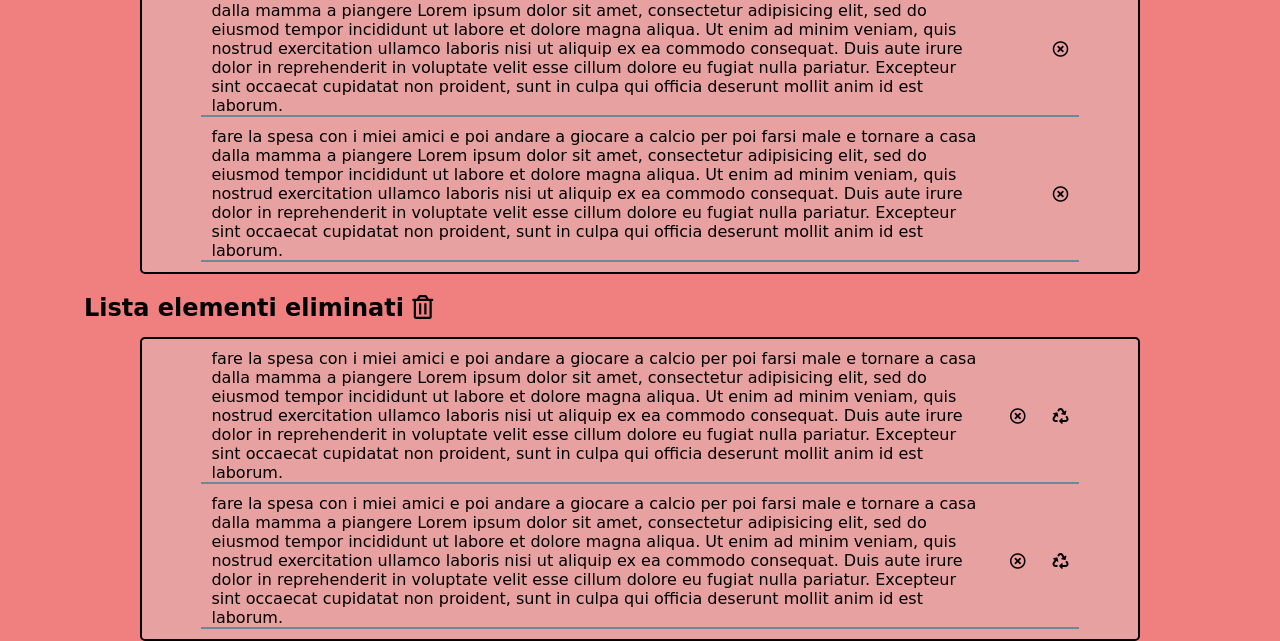
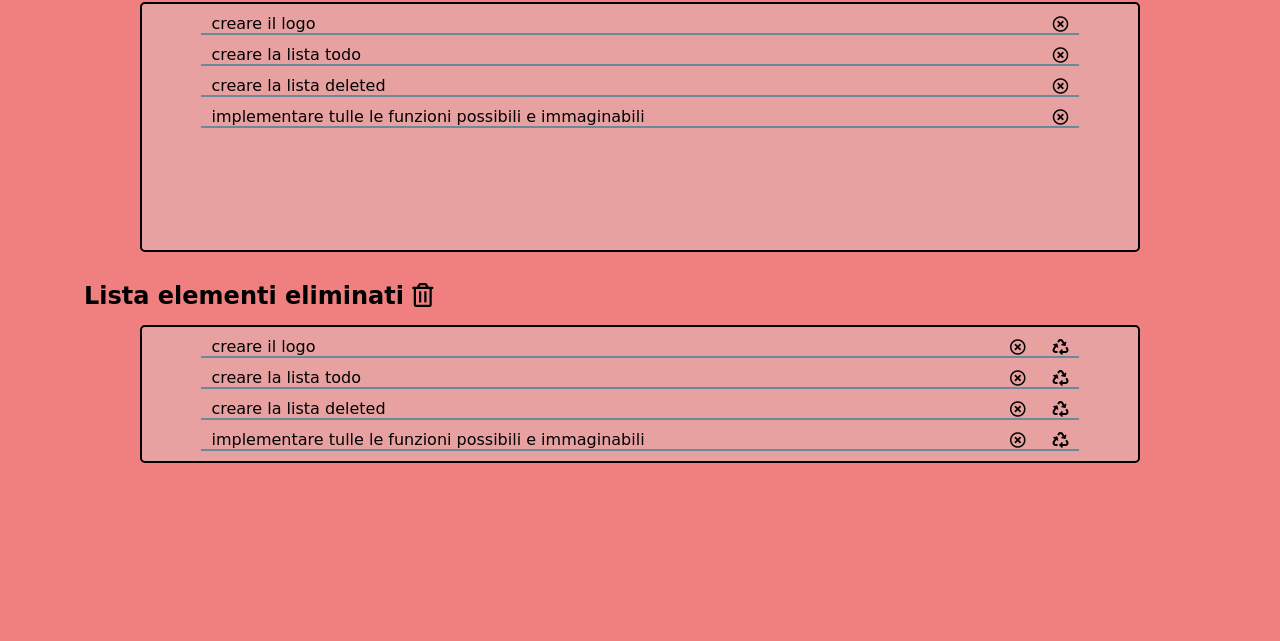
Before and after one commit to Yuri-Gianlorenzi/vue-todolist, a plain HTML site: page index.html in a window 1280 px wide. Shown: the part 248-889 px from the top of the page. After the commit the page ends 800 px from the top, so only its background shows below. Drawn offline with nearby package versions, Linux system fonts and the light colour scheme; a web font is replaced by a local one.

Commit message:
add v-for in html to create the list from the two array in data

```diff
--- a/css/style.css
+++ b/css/style.css
@@ -97,7 +97,8 @@ header {
   background-color: rgba(217, 217, 217, 0.37);
   border-radius: 5px;
   border: 2px solid black;
-
+  overflow-y: scroll;
+  min-height: 250px;
 }
 
 .todo_list ul {
@@ -122,12 +123,15 @@ header {
   width: 90%;
 }
 
+
+
 /* / TODO LIST CONTAINER ----------------------------------- */
 
 /* DELETED TODO LIST CONTAINER */
 
 .deleted_todo {
   margin-top: 20px;
+  min-height: 250px;
 }
 
 .deleted_todo h2 {
@@ -136,10 +140,13 @@ header {
 
 .deleted_todo_list {
   width: 90%;
+  min-height: 50px;
+  max-height: 220px;
   margin: auto;
   background-color: rgba(217, 217, 217, 0.37);
   border-radius: 5px;
   border: 2px solid black;
+  overflow-y: scroll;
 
 }
 
--- a/index.html
+++ b/index.html
@@ -38,9 +38,16 @@
 
     <!-- to do list container -->
     <div class="todo_list">
+      <!-- usiamo un v-for per creare la lista dall'array todolist dell'app vue -->
       <ul>
-        <li><span>fare la spesa con i miei amici e poi andare a giocare a calcio per poi farsi male e tornare a casa dalla mamma a piangere Lorem ipsum dolor sit amet, consectetur adipisicing elit, sed do eiusmod tempor incididunt ut labore et dolore magna aliqua. Ut enim ad minim veniam, quis nostrud exercitation ullamco laboris nisi ut aliquip ex ea commodo consequat. Duis aute irure dolor in reprehenderit in voluptate velit esse cillum dolore eu fugiat nulla pariatur. Excepteur sint occaecat cupidatat non proident, sunt in culpa qui officia deserunt mollit anim id est laborum.</span><i class="far fa-times-circle"></i></li>
-        <li><span>fare la spesa con i miei amici e poi andare a giocare a calcio per poi farsi male e tornare a casa dalla mamma a piangere Lorem ipsum dolor sit amet, consectetur adipisicing elit, sed do eiusmod tempor incididunt ut labore et dolore magna aliqua. Ut enim ad minim veniam, quis nostrud exercitation ullamco laboris nisi ut aliquip ex ea commodo consequat. Duis aute irure dolor in reprehenderit in voluptate velit esse cillum dolore eu fugiat nulla pariatur. Excepteur sint occaecat cupidatat non proident, sunt in culpa qui officia deserunt mollit anim id est laborum.</span><i class="far fa-times-circle"></i></li>
+        <!-- esempio elemento della lista -->
+        <!-- <li>
+          <span>fare la spesa</span>
+          <i class="far fa-times-circle"></i>
+        </li> -->
+        <li v-for='todo in todoList'><span>{{todo}}</span>
+        <i class="far fa-times-circle"></i></li>
+
       </ul>
     </div>
     <!-- / todo list container -->
@@ -55,8 +62,14 @@
       <!-- lista todo eliminate temporaneamente -->
       <div class="deleted_todo_list">
         <ul>
-          <li><span>fare la spesa con i miei amici e poi andare a giocare a calcio per poi farsi male e tornare a casa dalla mamma a piangere Lorem ipsum dolor sit amet, consectetur adipisicing elit, sed do eiusmod tempor incididunt ut labore et dolore magna aliqua. Ut enim ad minim veniam, quis nostrud exercitation ullamco laboris nisi ut aliquip ex ea commodo consequat. Duis aute irure dolor in reprehenderit in voluptate velit esse cillum dolore eu fugiat nulla pariatur. Excepteur sint occaecat cupidatat non proident, sunt in culpa qui officia deserunt mollit anim id est laborum.</span><i class="far fa-times-circle"></i><i class="fas fa-recycle"></i></li>
-          <li><span>fare la spesa con i miei amici e poi andare a giocare a calcio per poi farsi male e tornare a casa dalla mamma a piangere Lorem ipsum dolor sit amet, consectetur adipisicing elit, sed do eiusmod tempor incididunt ut labore et dolore magna aliqua. Ut enim ad minim veniam, quis nostrud exercitation ullamco laboris nisi ut aliquip ex ea commodo consequat. Duis aute irure dolor in reprehenderit in voluptate velit esse cillum dolore eu fugiat nulla pariatur. Excepteur sint occaecat cupidatat non proident, sunt in culpa qui officia deserunt mollit anim id est laborum.</span><i class="far fa-times-circle"></i><i class="fas fa-recycle"></i></li>
+          <!-- esempio elemento lista eliminata -->
+          <!-- <li>
+            <span>fare la spesa</span>
+            <i class="far fa-times-circle"></i><i class="fas fa-recycle"></i>
+          </li> -->
+
+          <li v-for='deleted in deletedList'><span>{{deleted}}</span>
+          <i class="far fa-times-circle"></i><i class="fas fa-recycle"></i></li>
         </ul>
       </div>
 
--- a/js/script.js
+++ b/js/script.js
@@ -1,7 +1,18 @@
 var app = new Vue ({
   el : '#app',
   data : {
-
+    todoList : [
+      'creare il logo',
+      'creare la lista todo',
+      'creare la lista deleted',
+      'implementare tulle le funzioni possibili e immaginabili'
+    ],
+    deletedList : [
+      'creare il logo',
+      'creare la lista todo',
+      'creare la lista deleted',
+      'implementare tulle le funzioni possibili e immaginabili'
+    ]
 
   },//fine data
 
```
